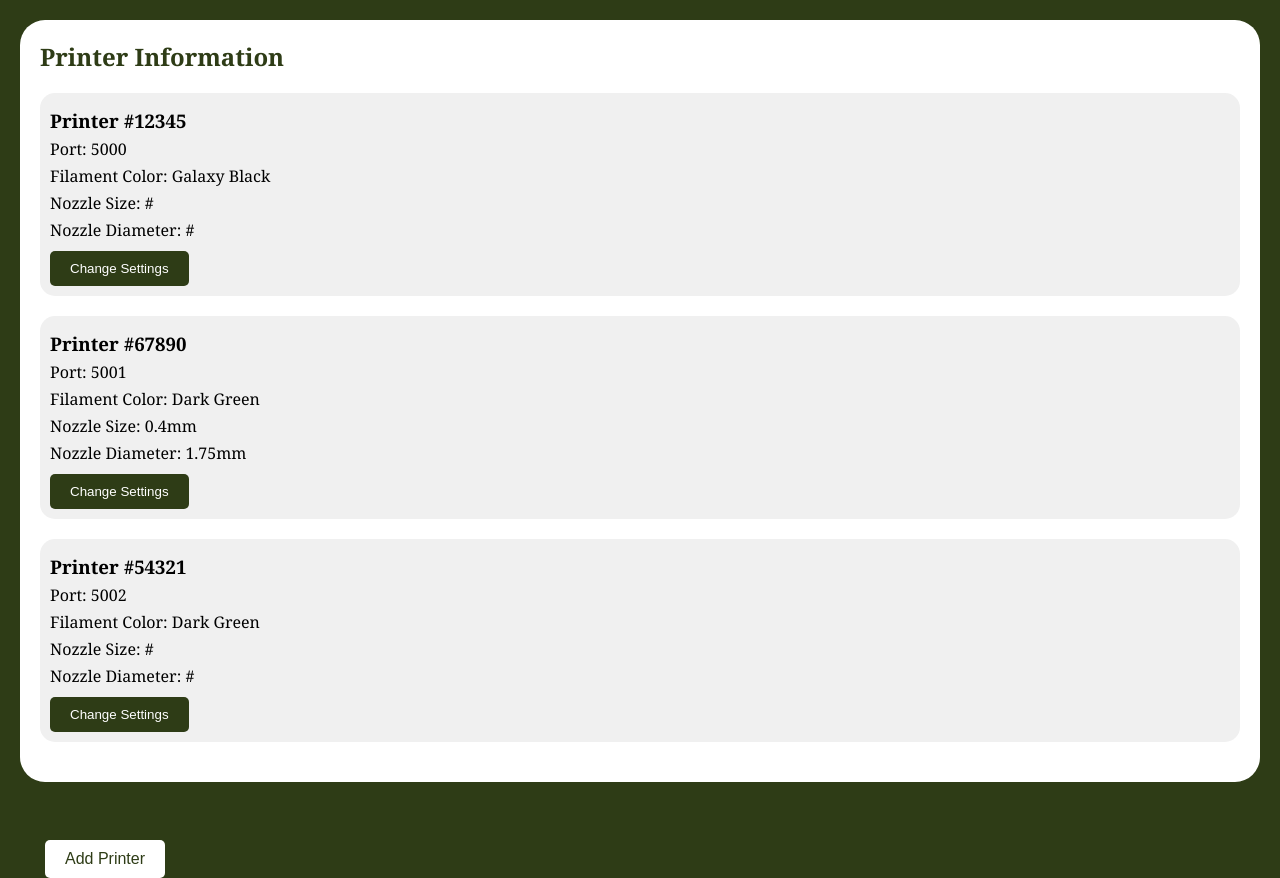
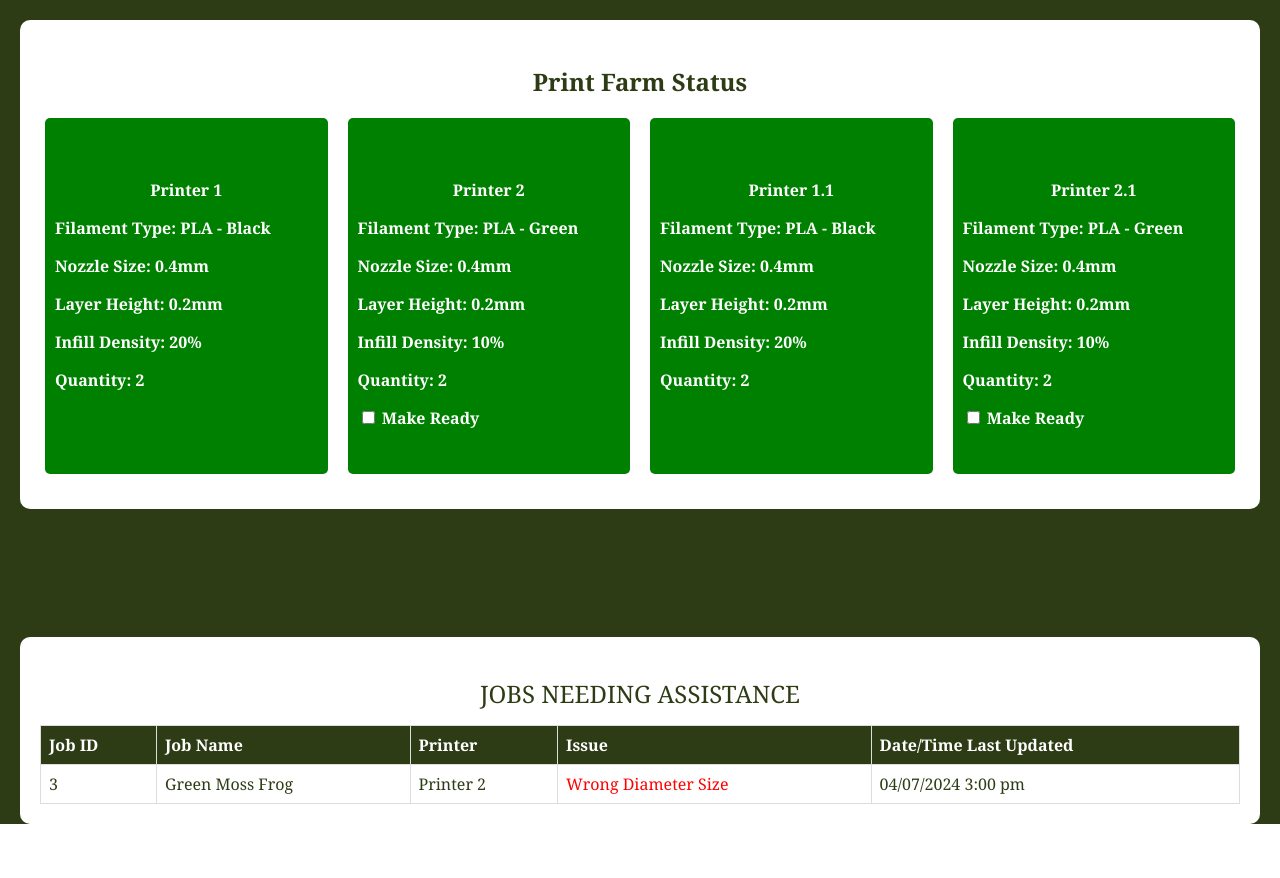
Before and after one commit to PhatCash/Capstone-3D, a Flask app: page / in a window 1280 px wide. After the commit the page ends 824 px from the top, so only its background shows below. Run offline with Flask 3, Linux system fonts and the light colour scheme.

Commit message:
Integrate JSON file

```diff
--- a/app.py
+++ b/app.py
@@ -1,11 +1,14 @@
 from flask import Flask, render_template
+import json
 
 app = Flask(__name__)
 
 # Try to render one first - comment out nav bar
 @app.route('/')
 def printer_page():
-    return render_template("test.html")
+    # with closes the file
+    with open('./printer.json') as json_file:
+        return render_template("test.html", data=json.load(json_file)) # Send JSON data
 
 if __name__ == '__main__':
     app.run()
--- /dev/null
+++ b/printer.JSON
@@ -0,0 +1,49 @@
+{
+    "queue": [
+        {
+            "id": 1,
+            "type": "PLA - Black",
+            "size": 0.4,
+            "layer": 0.2,
+            "density": "20%",
+            "quantity": 2,
+            "status": "ready"
+        },
+        {
+            "id": 2,
+            "type": "PLA - Green",
+            "size": 0.4,
+            "layer": 0.2,
+            "density": "10%",
+            "quantity": 2,
+            "status": "error"
+        },
+        {
+            "id": 1.1,
+            "type": "PLA - Black",
+            "size": 0.4,
+            "layer": 0.2,
+            "density": "20%",
+            "quantity": 2,
+            "status": "ready"
+        },
+        {
+            "id": 2.1,
+            "type": "PLA - Green",
+            "size": 0.4,
+            "layer": 0.2,
+            "density": "10%",
+            "quantity": 2,
+            "status": "error"
+        }
+    ],
+    "assistance": [
+        {
+            "id": 3,
+            "jobName": "Green Moss Frog",
+            "printer": "Printer 2",
+            "issue": "Wrong Diameter Size",
+            "lastUpdated": "04/07/2024 3:00 pm"
+        }
+    ]
+}
--- a/templates/test.html
+++ b/templates/test.html
@@ -1,33 +1,53 @@
 {% extends "layout.html" %}
 {% block content %}
-<div class="printer-container">
-    <h2>Printer Information</h2>
-    <ul>
-        <li>
-            <h3>Printer #12345</h3>
-            <p>Port: 5000</p>
-            <p>Filament Color: Galaxy Black</p>
-            <p>Nozzle Size: #</p>
-            <p>Nozzle Diameter: #</p>
-            <button class="setting-btn">Change Settings</button>
-        </li>
-        <li>
-            <h3>Printer #67890</h3>
-            <p>Port: 5001</p>
-            <p>Filament Color: Dark Green</p>
-            <p>Nozzle Size: 0.4mm</p>
-            <p>Nozzle Diameter: 1.75mm</p>
-            <button class="setting-btn">Change Settings</button>
-        </li>
-        <li>
-            <h3>Printer #54321</h3>
-            <p>Port: 5002</p>
-            <p>Filament Color: Dark Green</p>
-            <p>Nozzle Size: #</p>
-            <p>Nozzle Diameter: #</p>
-            <button class="setting-btn">Change Settings</button>
-        </li>
-    </ul>
+<div class="status-container">
+    <h2>Print Farm Status</h2>
+    <div class="printer-status">
+        <!-- Note that 'data' is passed in through flask -->
+        {% for job in data['queue'] %}
+        <div class="printer green">
+            <p>Printer {{ job.id }}</p>
+            <!-- I need to add the'note' & figure out how to add the color status-->
+            <p class="job-info">Filament Type: {{ job.type }}</p>
+            <p class="job-info">Nozzle Size: {{ job.size }}mm</p>
+            <p class="job-info">Layer Height: {{ job.layer }}mm</p>
+            <p class="job-info">Infill Density: {{ job.density }}</p>
+            <p class="job-info">Quantity: {{ job.quantity }}</p>
+            <!-- Catch the failed prints if no more filament, needs change, etc.-->
+            {% if job.status == 'error' %}
+            <div class="make-ready">
+                <input type="checkbox" id="printer{{ job.id }}" name="printer{{ job.id }}">
+                <label for="printer{{ job.id }}">Make Ready</label>
+            </div>
+            {% endif %}
+        </div>
+        {% endfor %}
+    </div>
 </div>
-<button class="add-btn">Add Printer</button>
+<div class="jobs-container">
+    <h2>JOBS NEEDING ASSISTANCE</h2>
+    <table>
+        <thead>
+            <tr>
+                <!-- Change later -->
+                <th>Job ID</th>
+                <th>Job Name</th>
+                <th>Printer</th>
+                <th>Issue</th>
+                <th>Date/Time Last Updated</th>
+            </tr>
+        </thead>
+        <tbody>
+            {% for job in data['assistance'] %}
+            <tr>
+                <td>{{ job.id }}</td>
+                <td>{{ job.jobName }}</td>
+                <td>{{ job.printer }}</td>
+                <td class="issue">{{ job.issue }}</td>
+                <td>{{ job.lastUpdated }}</td>
+            </tr>
+            {% endfor %}
+        </tbody>
+    </table>
+</div>
 {% endblock %}
```
